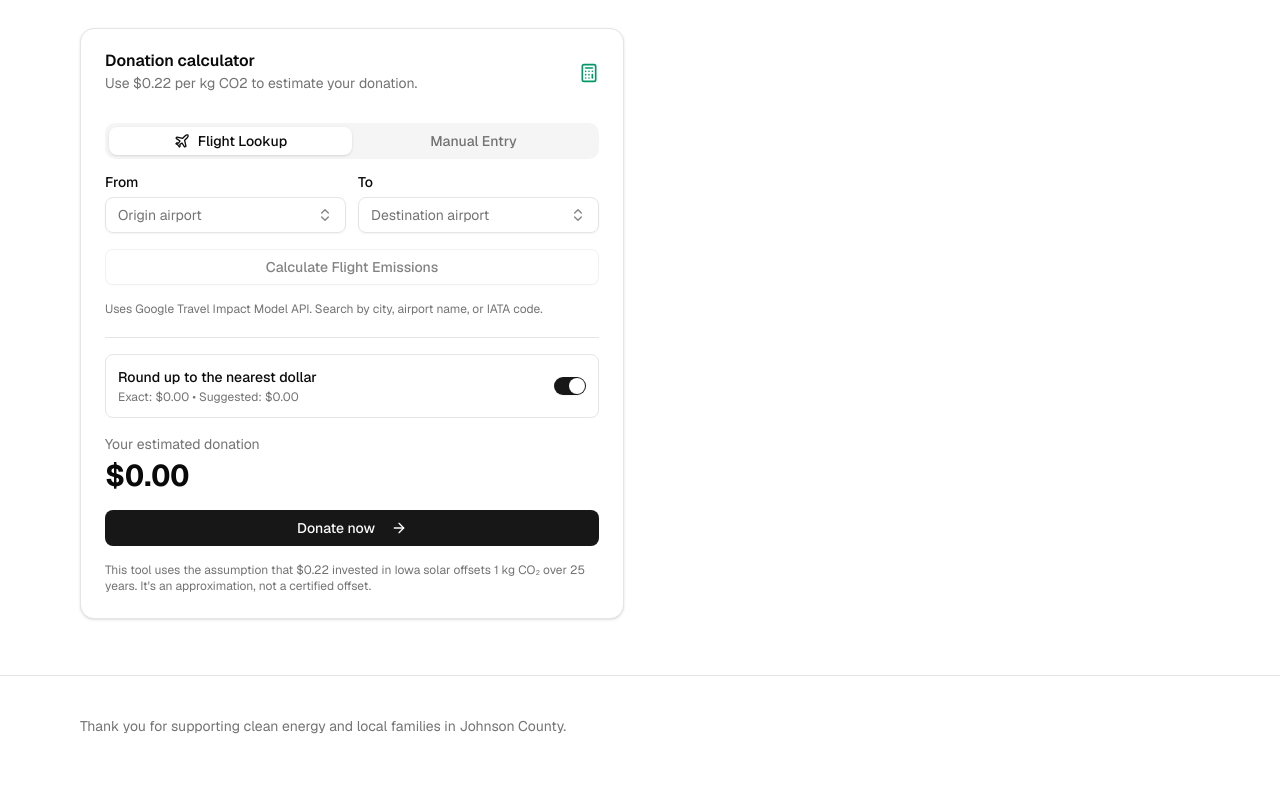
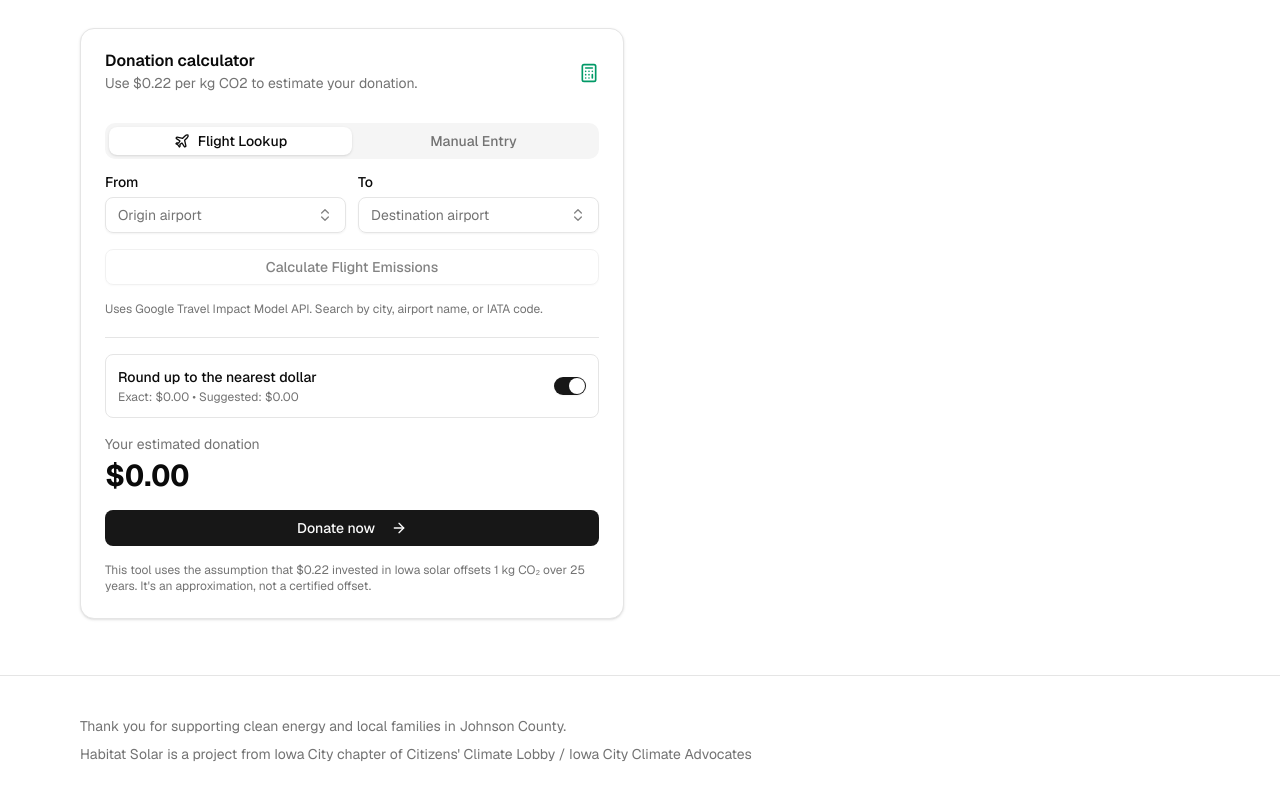
Before and after one commit to onetwothreebutter/habitat-solar-v2, a Next.js app: page / in a window 1280 px wide. Shown: the part 913-1713 px from the top of the page. Before the commit the page ends 1689 px from the top, so only its background shows below. Built offline with nearby package versions, Linux system fonts and the light colour scheme.

Commit message:
feat: enhance footer content with project details and organization info
Co-authored-by: Eric Johnson <3291622+onetwothreebutter@users.noreply.github.com>

```diff
--- a/app/clientpage.tsx
+++ b/app/clientpage.tsx
@@ -119,7 +119,11 @@ export default function ClientPage() {
 
       <footer className="border-t">
         <div className="mx-auto max-w-6xl px-4 py-10 text-sm text-muted-foreground">
-          Thank you for supporting clean energy and local families in Johnson County.
+          <p>Thank you for supporting clean energy and local families in Johnson County.</p>
+          <p className="mt-2">
+            Habitat Solar is a project from Iowa City chapter of Citizens&apos; Climate Lobby / Iowa
+            City Climate Advocates
+          </p>
         </div>
       </footer>
     </main>
```
